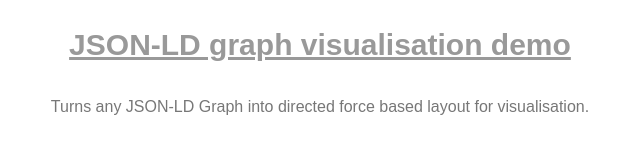
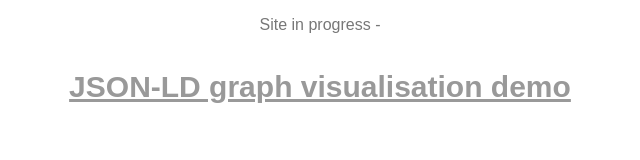
Before and after one commit to anthonyhughes/anthonyhughes.github.io, a plain HTML site: page index.html in a window 1280 px wide. Shown: the whole page, without its empty margins (320-960 px from the left). Drawn offline with Linux system fonts and the light colour scheme.

Commit message:
Updated home page.

```diff
--- a/index.html
+++ b/index.html
@@ -9,7 +9,7 @@
 	</head>
 
 	<body>
+	<p>Site in progress - </p>
 		<h1><a href="/demo/graph.html">JSON-LD graph visualisation demo</a></h1>
-		<p>Turns any JSON-LD Graph into directed force based layout for visualisation.</p>
 	</body>
 </html>
```
